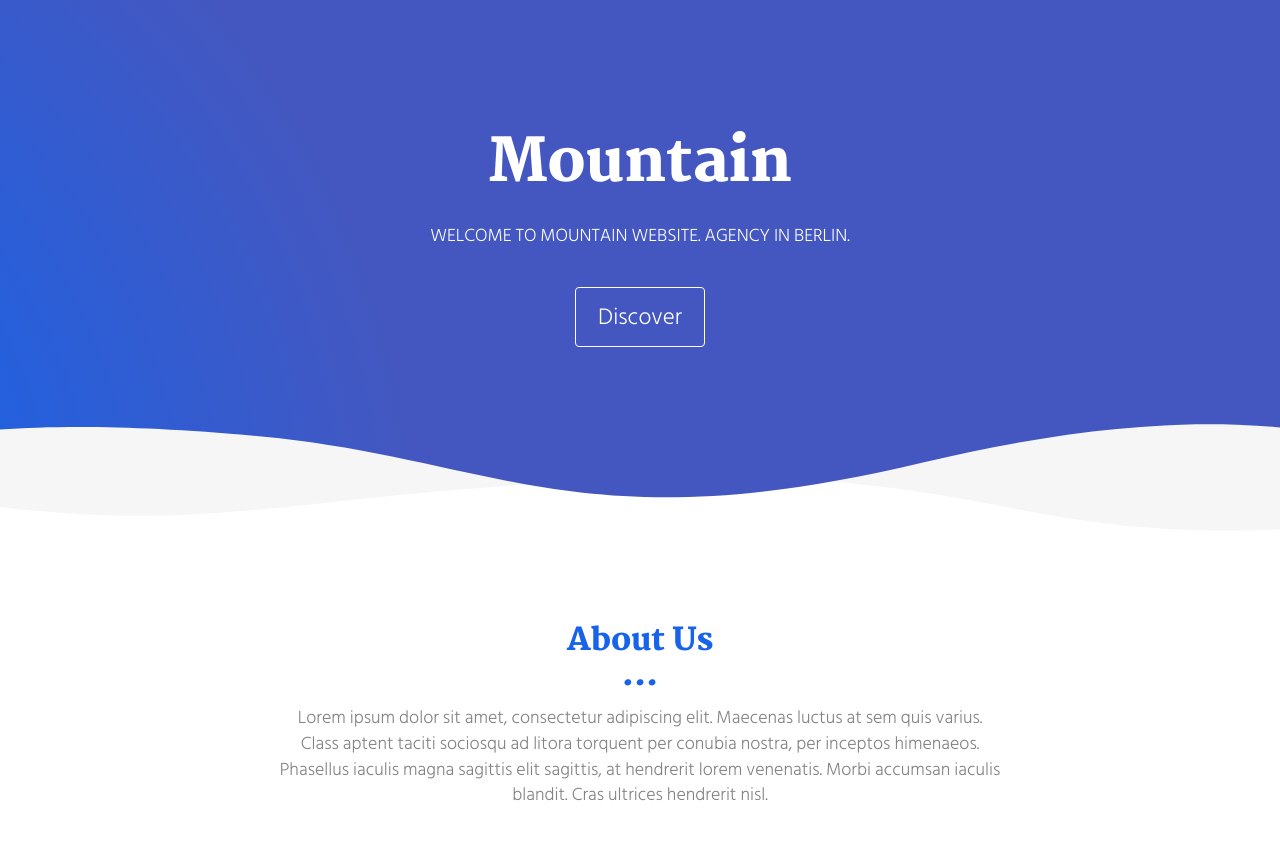
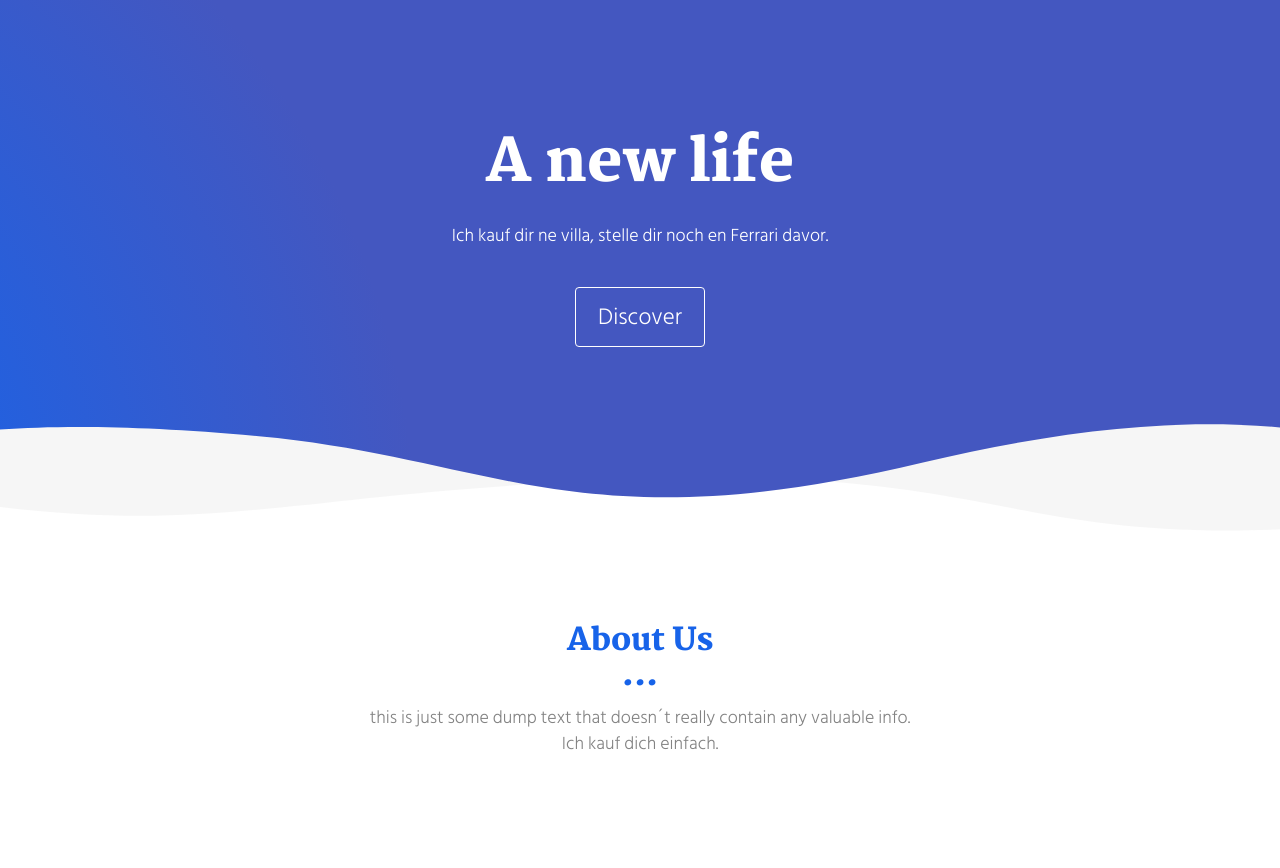
Before and after one commit to ajschaefer/template-test, a plain HTML site: page index.html in a window 1280 px wide. Shown: the part 84-952 px from the top of the page. Drawn offline with Linux system fonts and the light colour scheme.

Commit message:
changed html

```diff
--- a/index.html
+++ b/index.html
@@ -61,8 +61,8 @@
     <div class="container">
       <div class="row">
         <div class="col-xs-12">
-          <h1>Mountain</h1>
-          <p>WELCOME TO MOUNTAIN WEBSITE. AGENCY IN BERLIN.</p>
+          <h1>A new life</h1>
+          <p>Ich kauf dir ne villa, stelle dir noch en Ferrari davor.</p>
           <br>
           <a href="./project.html" class="btn btn-default btn-lg" title="">Discover</a>
         </div>
@@ -76,9 +76,9 @@
         <div class="col-xs-12 col-md-8 col-md-offset-2">
           <div class="text-center">
             <h2>About Us</h2>
-            <p>Lorem ipsum dolor sit amet, consectetur adipiscing elit. Maecenas luctus at sem quis varius.
+            <p>this is just some dump text that doesn´t really contain any valuable info.
             <br>
-            Class aptent taciti sociosqu ad litora torquent per conubia nostra, per inceptos himenaeos. Phasellus iaculis magna sagittis elit sagittis, at hendrerit lorem venenatis. Morbi accumsan iaculis blandit. Cras ultrices hendrerit nisl.</p>
+            Ich kauf dich einfach.</p>
           </div>
        </div>
       </div>
```
